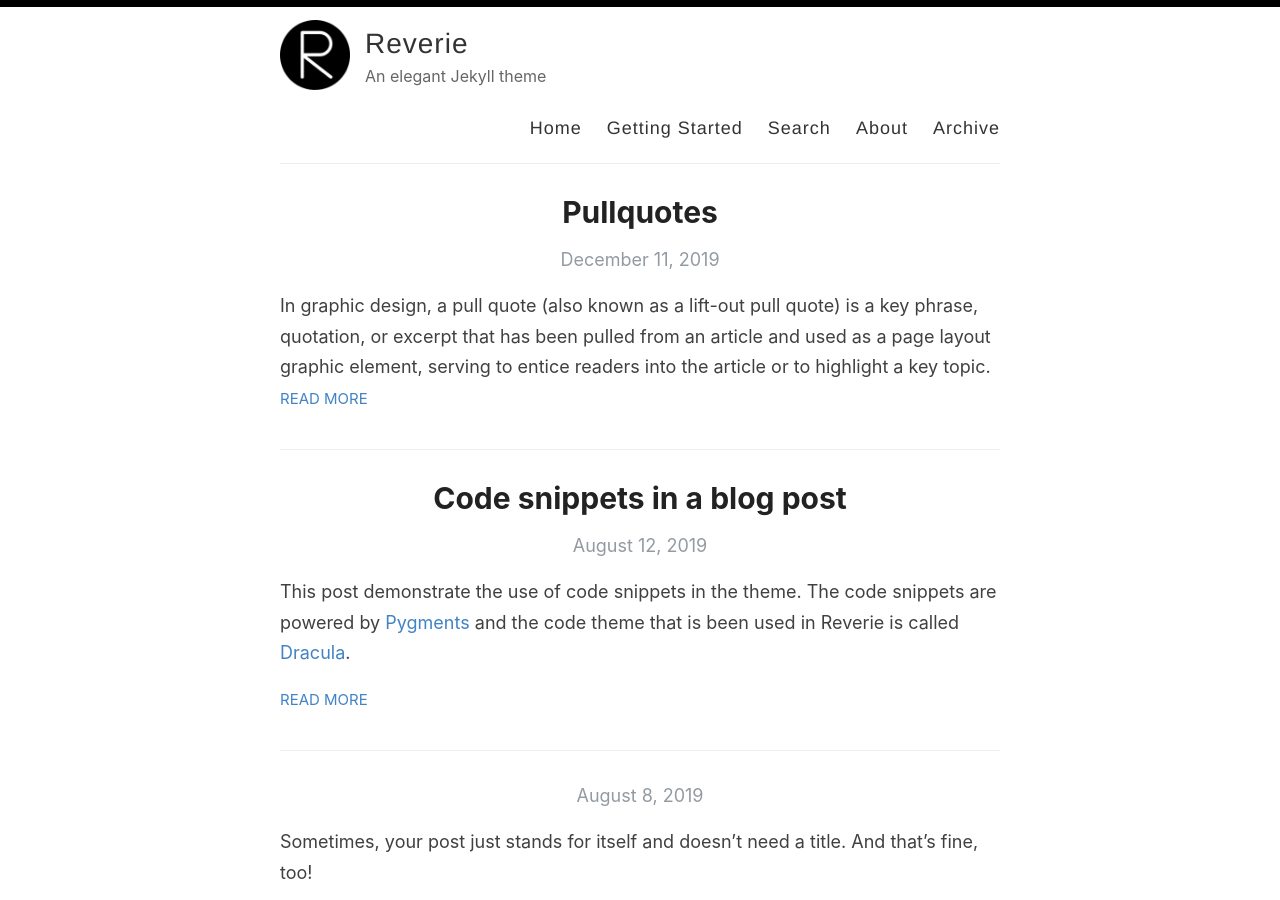
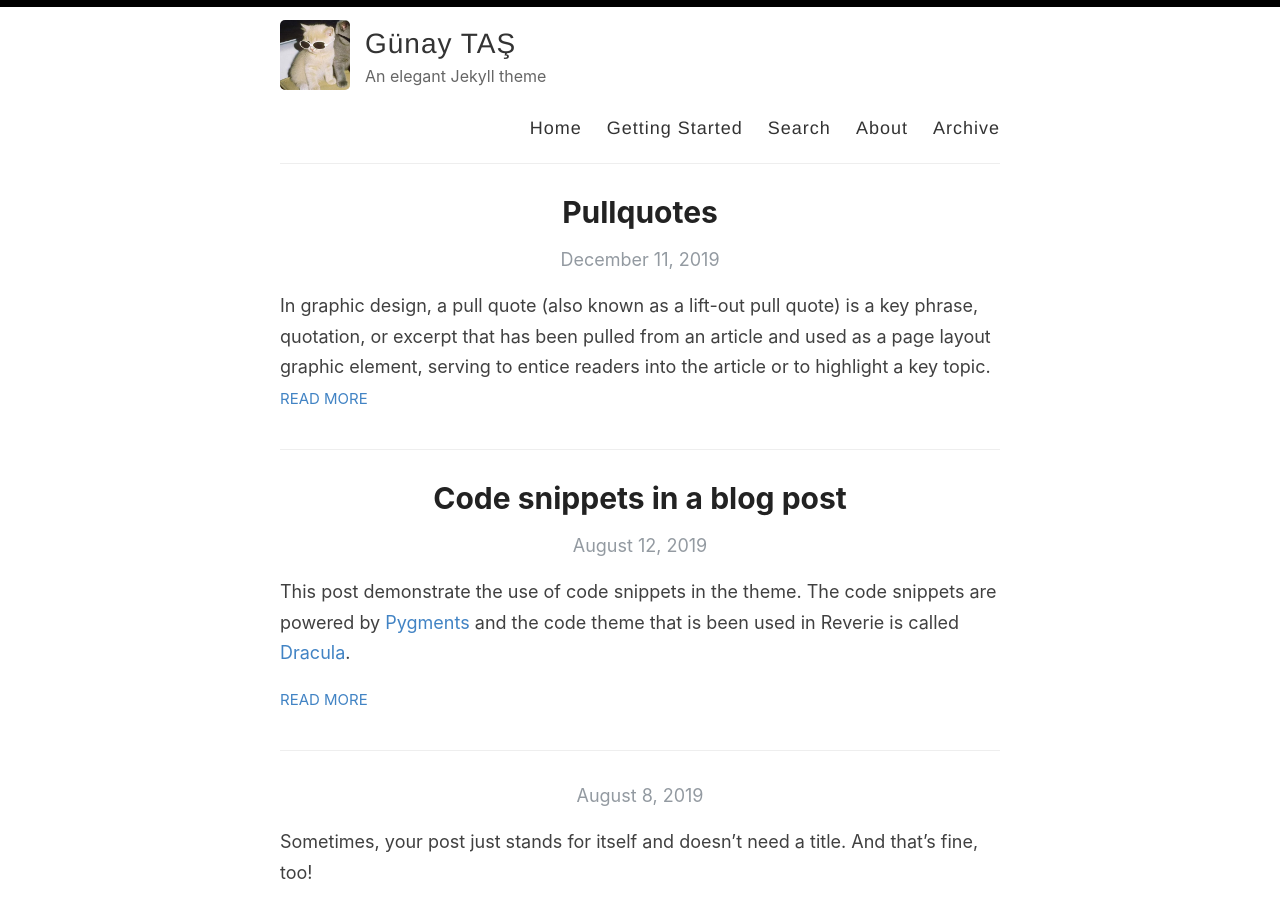
Before and after one commit to gunaytas/gunaytas.github.io, a Jekyll site: the page built from index.html, in a window 1280 px wide and 900 px high. Built offline with Jekyll 4.4.1, drawn with Linux system fonts in a browser that asks for light colours; the list of posts is cut into pages by our own code.

Commit message:
home commit

```diff
--- a/_config.yml
+++ b/_config.yml
@@ -3,7 +3,7 @@
 #
 
 # Name of your site (displayed in the header)
-name: Reverie
+name: Günay TAŞ
 
 # Name of the author
 author: Amit Merchant
@@ -12,7 +12,7 @@
 description: An elegant Jekyll theme
 
 # URL of your avatar or profile pic (you could use your GitHub profile pic)
-avatar: /images/reverie.png
+avatar: /images/KEDİ.jpeg
 
 #
 # Flags below are optional
@@ -21,15 +21,13 @@
 # Includes an icon in the footer for each username you enter
 footer-links:
   dribbble:
-  email: amit.d.merchant@gmail.com
+  email: gunaytas611@gmail.com
   facebook:
   flickr:
-  github: amitmerchant1990/reverie
-  instagram:
-  linkedin:
+  github: https://github.com/gunaytas
+  linkedin: https://www.linkedin.com/in/günay-taş/
   pinterest:
-  rss: rss
-  twitter: amit_merchant
+  twitter:
   stackoverflow:
   youtube: # channel/<your_long_string> or user/<user-name>
   googleplus: # anything in your profile username that comes after plus.google.com/
```
Also changed, not shown: images/KEDİ.jpeg (added).
